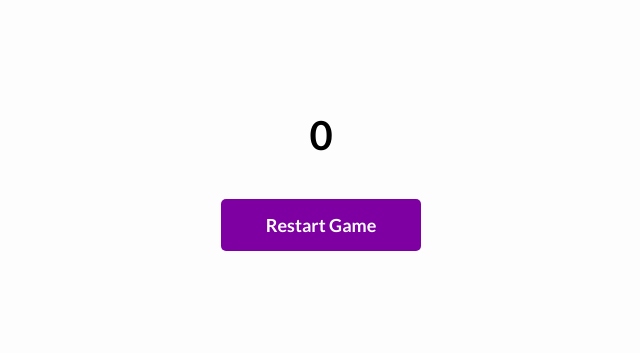
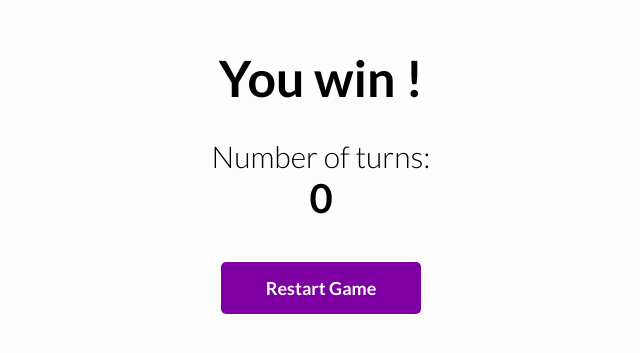
Before and after one commit to ksobiecki/memory, a React (Create React App) app: page /scoreboard in a window 1280 px wide. Shown: the part 219-572 px from the top of the page, without its empty margins (319-959 px from the left). Built offline with nearby package versions, Linux system fonts and the light colour scheme.

Commit message:
Style scoreboard page

```diff
--- a/src/components/Game/GameBoard/index.tsx
+++ b/src/components/Game/GameBoard/index.tsx
@@ -7,6 +7,15 @@ import GameCard from './GameCard';
 import { counterActionCreators, gameboardActionCreators } from '../../../redux';
 import { State } from '../../../redux/reducers';
 import { GameCardType } from './types';
+
+// Fisher-Yates algorithm for shuffling array of cards
+const shuffleArray = (array: GameCardType[]) => {
+	for (let i = array.length - 1; i > 0; i--) {
+		const j = Math.floor(Math.random() * (i + 1));
+		[array[i], array[j]] = [array[j], array[i]];
+	}
+	return array;
+};
 
 const GameBoard = () => {
 	const history = useHistory();
@@ -35,15 +44,6 @@ const GameBoard = () => {
 		if (cardsFlipped === cardList.length) {
 			history.push('/scoreboard');
 		}
-	};
-
-	// Fisher-Yates algorithm for shuffling array of cards
-	const shuffleArray = (array: GameCardType[]) => {
-		for (let i = array.length - 1; i > 0; i--) {
-			const j = Math.floor(Math.random() * (i + 1));
-			[array[i], array[j]] = [array[j], array[i]];
-		}
-		return array;
 	};
 
 	useEffect(() => {
--- a/src/pages/Scoreboard.tsx
+++ b/src/pages/Scoreboard.tsx
@@ -21,7 +21,8 @@ const Scoreboard = () => {
 
 	return (
 		<div className="scoreboard-container">
-			<p className="username">{username}</p>
+			<h1 className="header">You win {username}!</h1>
+			<p className="subheader">Number of turns:</p>
 			<p className="score">{counter}</p>
 			<button onClick={restartButtonHandler} className="shared-button">
 				Restart Game
--- a/src/styles/pages/_scoreboard.scss
+++ b/src/styles/pages/_scoreboard.scss
@@ -3,8 +3,13 @@
   flex-direction: column;
   align-items: center;
 
-  .username {
-    font-size: 40px;
+  .header {
+    font-size: 50px;
+    margin-bottom: 30px;
+  }
+
+  .subheader {
+    font-size: 30px;
   }
 
   .score {
```
